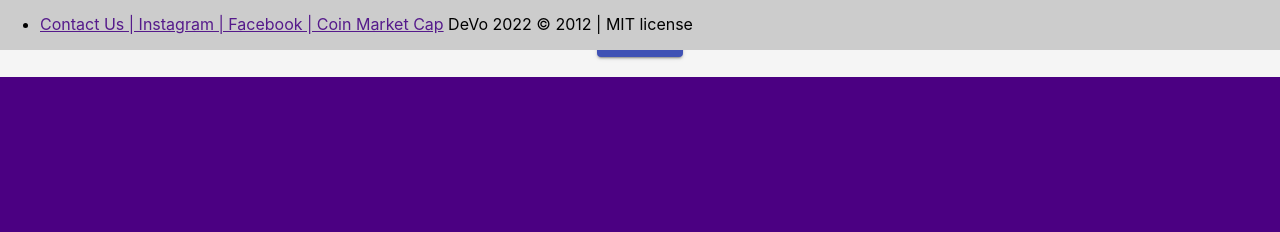
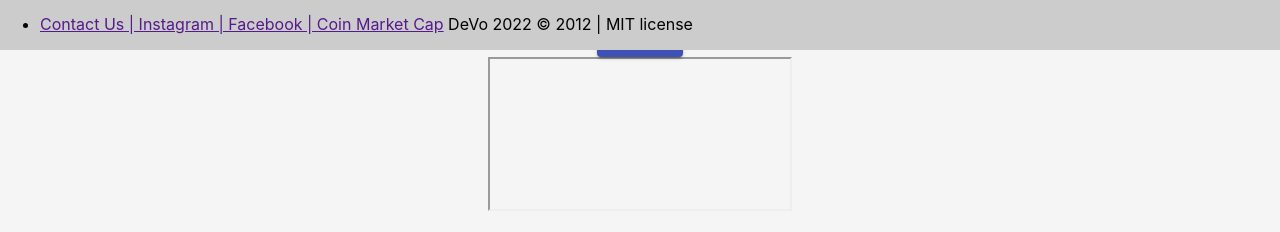
Before and after one commit to DeVoprotocol/payrollTS, a React (Create React App) app: page /contractors in a window 1280 px wide. Shown: the part 750-982 px from the top of the page. Before the commit the page ends 827 px from the top, so only its background shows below. Built offline with nearby package versions, Linux system fonts and the light colour scheme; what web3 would draw is missing.

Commit message:
Update Contractors.tsx

```diff
--- a/src/containers/Contractors.tsx
+++ b/src/containers/Contractors.tsx
@@ -143,6 +143,9 @@ class Contractors extends Component<Props, State> {
               Submit
             </Button>
           </div>
+        <div><iframe>
+          https://tiffinger-thiel-gmbh.github.io/clockify-overtime/
+          </iframe></div>
         <br></br>
         <Box display="flex"
              alignItems="center"
```
